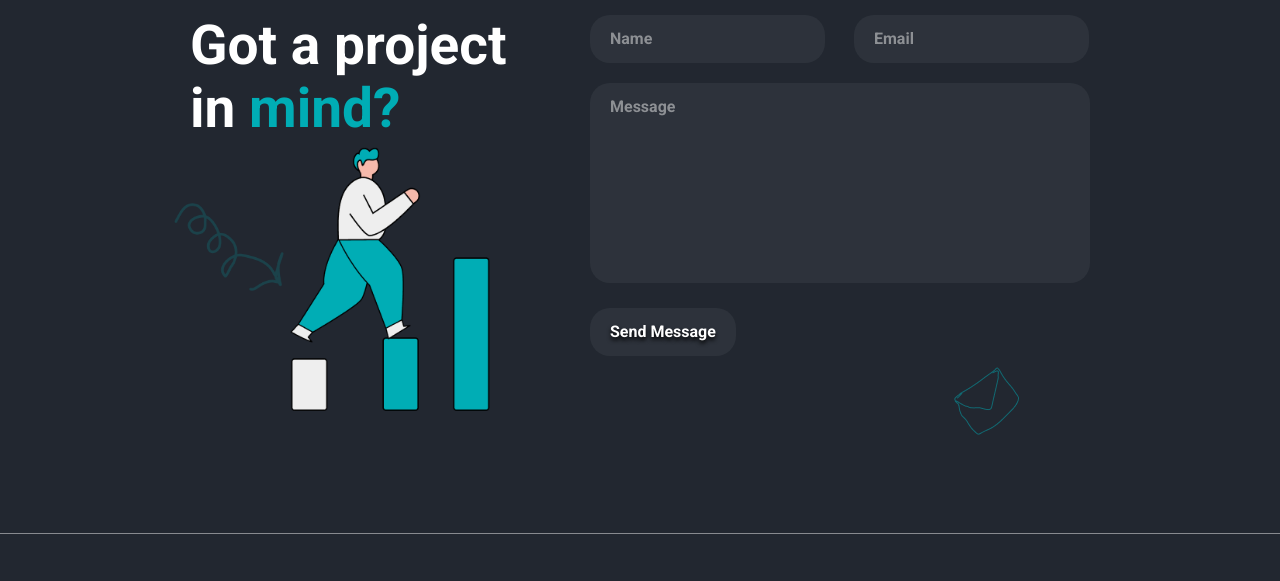
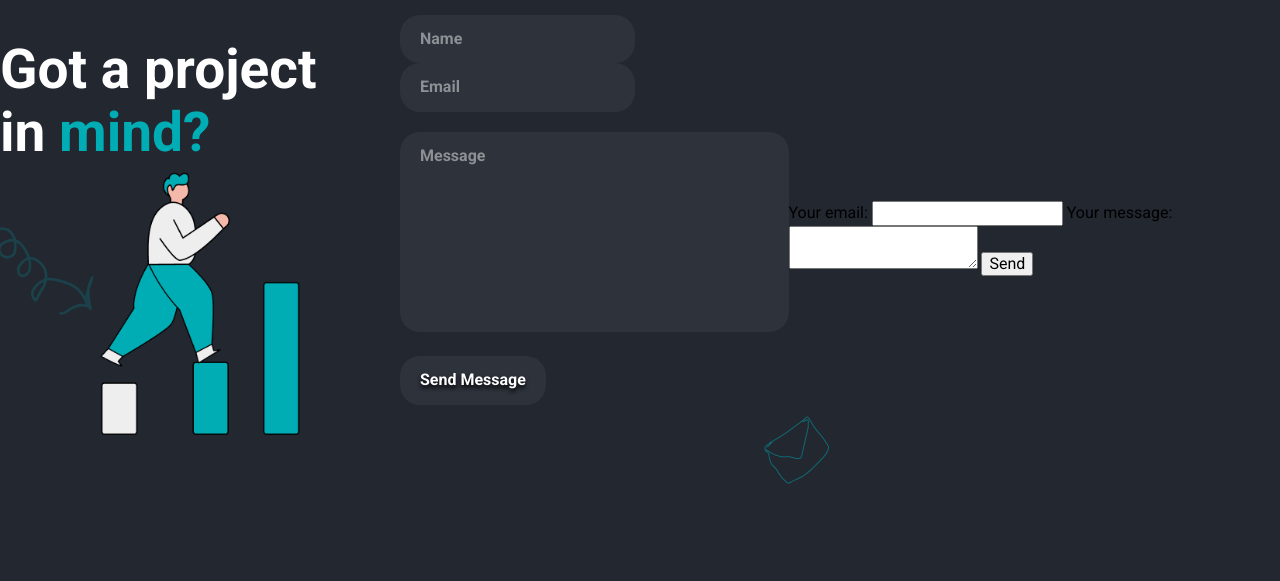
Before and after one commit to aissaabdelkrim/portfolio, a plain HTML site: page index.html in a window 1280 px wide. Shown: the part 1996-2577 px from the top of the page. Drawn offline with Linux system fonts and the light colour scheme.

Commit message:
Update index.html
Add Form

```diff
--- a/index.html
+++ b/index.html
@@ -124,6 +124,21 @@
             </form>
             <img class="mail" src="imgs/mail.png" alt="">
         </div>
+        <form
+          action="https://formspree.io/f/xyzyjydj"
+          method="POST"
+        >
+          <label>
+            Your email:
+            <input type="email" name="email">
+          </label>
+          <label>
+            Your message:
+            <textarea name="message"></textarea>
+          </label>
+          <!-- your other form fields go here -->
+          <button type="submit">Send</button>
+        </form>
     </div>
     <!-- End Contact -->
     <!-- Start Footer -->
```
